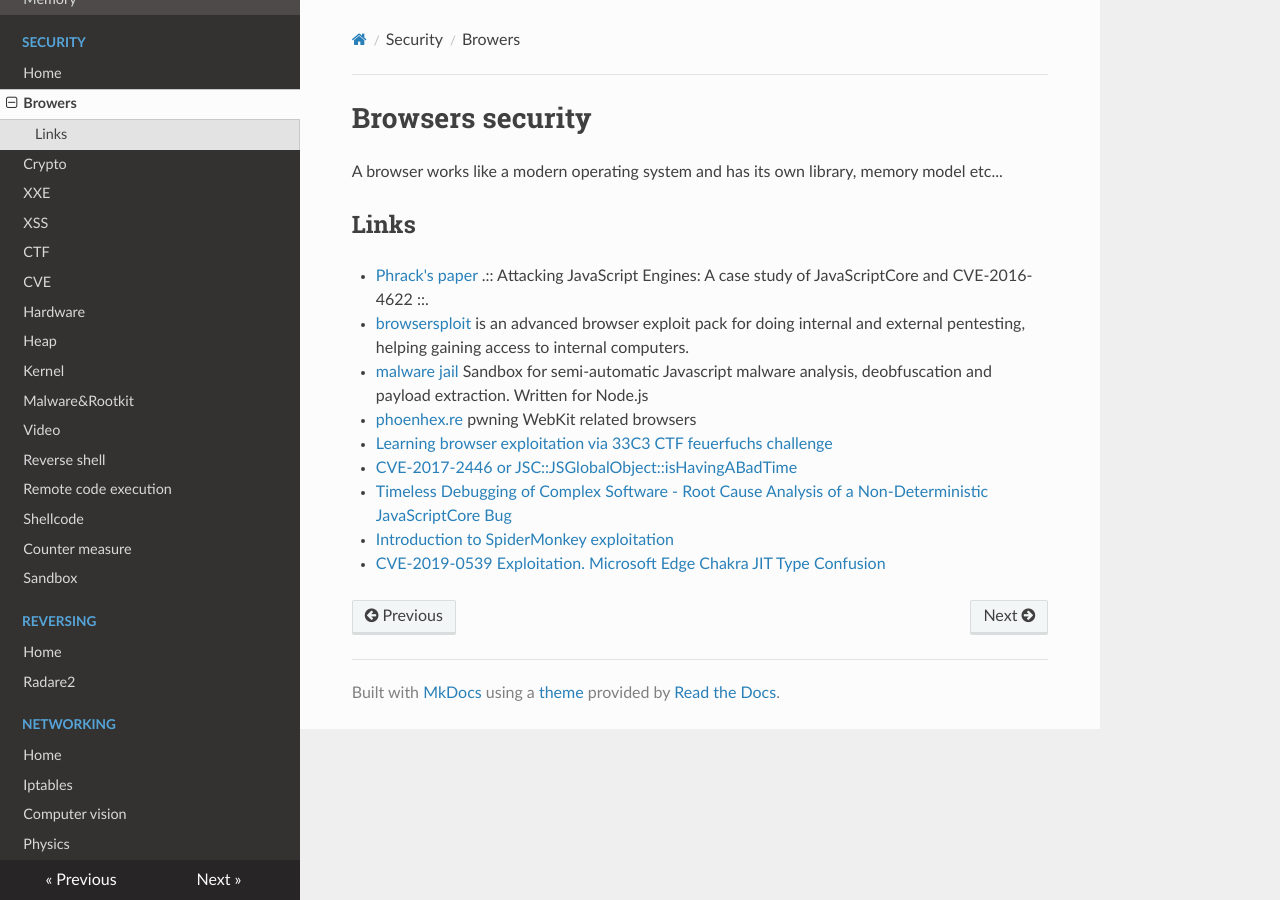
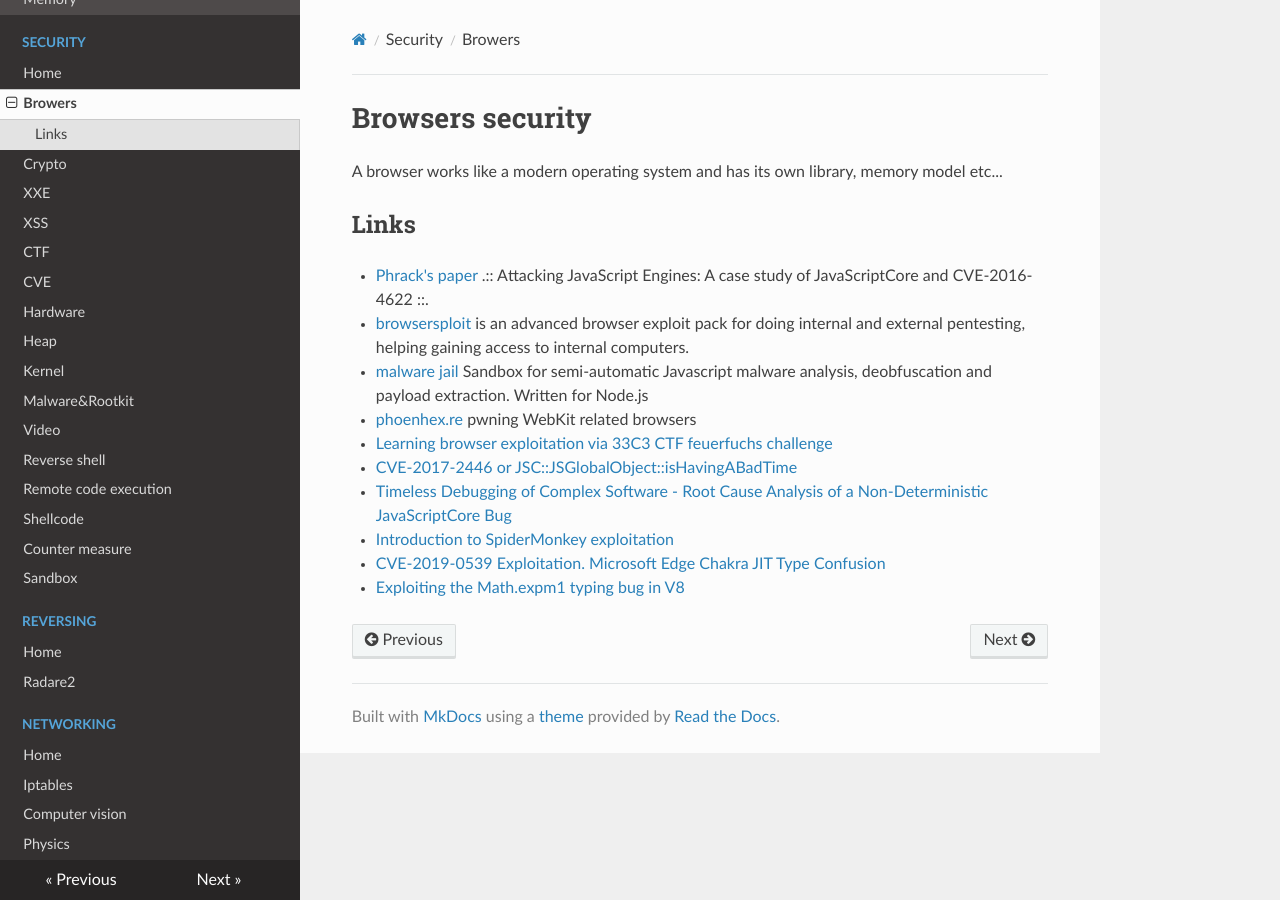
Before and after one commit to gipi/low-level, an MkDocs documentation site: the page built from docs/security/browser.md, in a window 1280 px wide. Built offline with MkDocs 1.6.1, drawn with Linux system fonts in a browser that asks for light colours; nearby versions of some CDN libraries; old or Windows-style settings are respelled for this version of MkDocs.

Commit message:
Update browser.md

```diff
--- a/docs/security/browser.md
+++ b/docs/security/browser.md
@@ -14,3 +14,4 @@ library, memory model etc...
  - [Timeless Debugging of Complex Software - Root Cause Analysis of a Non-Deterministic JavaScriptCore Bug](https://blog.ret2.io/2018/06/19/pwn2own-2018-root-cause-analysis/)
  - [Introduction to SpiderMonkey exploitation](https://doar-e.github.io/blog/2018/11/19/introduction-to-spidermonkey-exploitation/)
  - [CVE-2019-0539 Exploitation. Microsoft Edge Chakra JIT Type Confusion](https://perception-point.io/resources/research/cve-2019-0539-exploitation/)
+ - [Exploiting the Math.expm1 typing bug in V8](https://abiondo.me/2019/01/02/exploiting-math-expm1-v8/)
```
